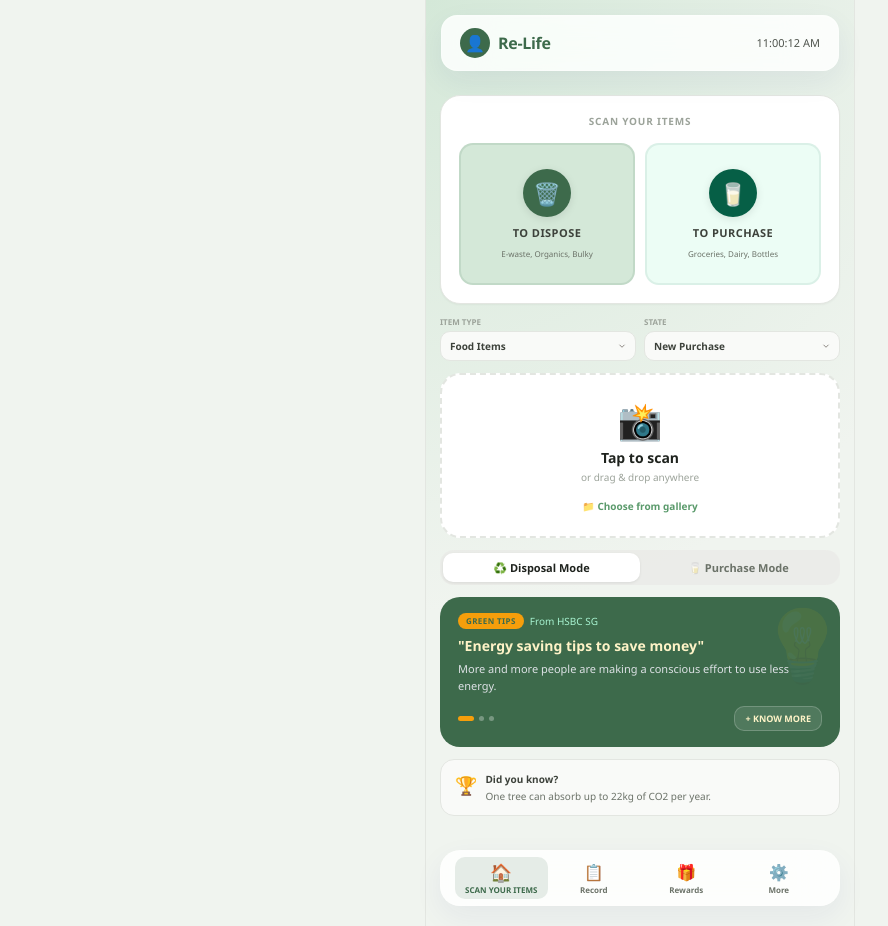
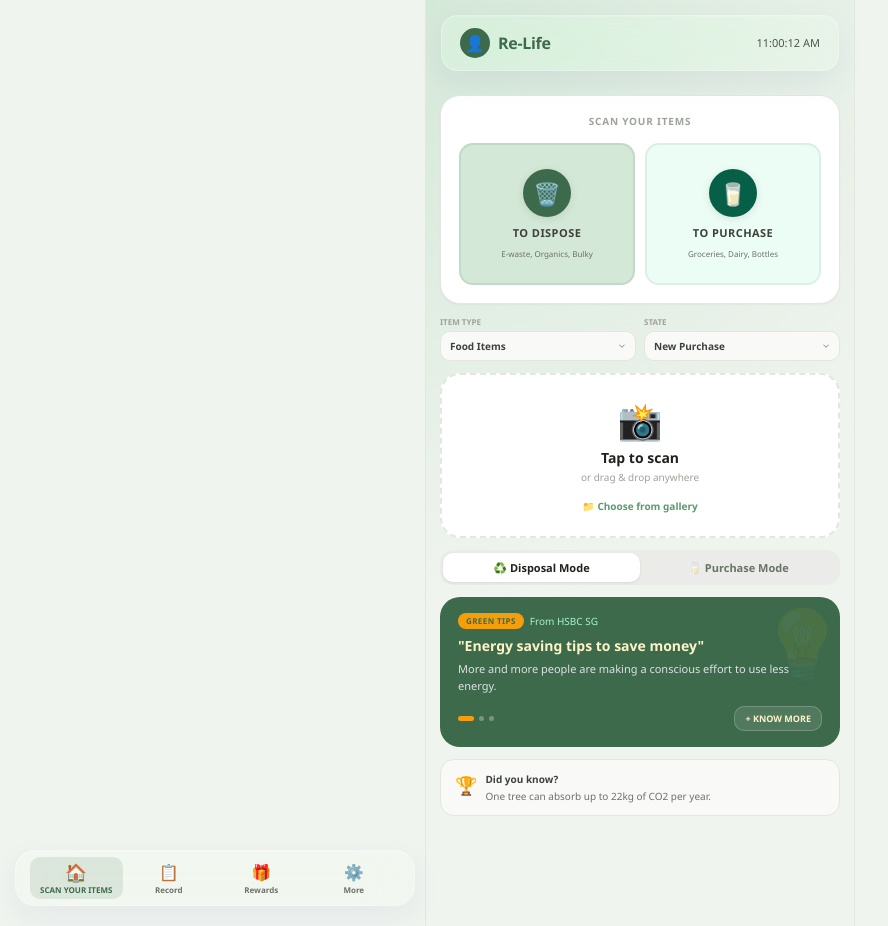
Before and after one commit to fawhfi/re-life, a FastAPI app: page / in a window 1280 px wide. Shown: the whole page, without its empty margins (0-888 px from the left). Run offline with FastAPI, Linux system fonts and the light colour scheme; some libraries are stand-ins or nearby versions.

Commit message:
fix: restore 0.2 glass opacity, simplify nav to fixed+left for drag compat

```diff
--- a/static/app.js
+++ b/static/app.js
@@ -259,15 +259,6 @@ function setupFluidDraggable(element) {
     let startX, startY;
     let translateX = 0;
     let translateY = 0;
-    const isNav = element.matches('nav.nav, .app-nav');
-
-    // For centered nav, offset the drag origin so translate3d preserves centering
-    function getDragTransform(x, y) {
-        if (isNav) {
-            return `translateX(-50%) translate3d(${x}px, ${y}px, 0)`;
-        }
-        return `translate3d(${x}px, ${y}px, 0)`;
-    }
 
     element.addEventListener('pointerdown', (e) => {
         if (e.target.closest('button') || e.target.closest('input') || e.target.closest('select') || e.target.id === 'hdr-avatar') {
@@ -303,7 +294,7 @@ function setupFluidDraggable(element) {
         translateX = Math.max(minX, Math.min(nextX, maxX));
         translateY = Math.max(minY, Math.min(nextY, maxY));
 
-        element.style.transform = getDragTransform(translateX, translateY);
+        element.style.transform = `translate3d(${translateX}px, ${translateY}px, 0)`;
     });
 
     const stopDrag = (e) => {
--- a/static/style.css
+++ b/static/style.css
@@ -101,7 +101,7 @@ body {
     align-items: center;
     justify-content: space-between;
     padding: 12px 18px;
-    background: rgba(255, 255, 255, 0.85) !important;
+    background: rgba(255, 255, 255, 0.2) !important;
     backdrop-filter: blur(25px) saturate(200%) !important;
     -webkit-backdrop-filter: blur(25px) saturate(200%) !important;
     border: 1px solid rgba(255, 255, 255, 0.25) !important;
@@ -1606,8 +1606,7 @@ nav.nav, .app-nav {
     position: fixed !important;
     bottom: max(20px, env(safe-area-inset-bottom, 20px)) !important;
     top: auto !important;
-    left: 50% !important;
-    transform: translateX(-50%) !important;
+    left: 15px !important;
     width: calc(100% - 30px) !important;
     max-width: 400px !important;
     height: auto !important;
@@ -1615,7 +1614,7 @@ nav.nav, .app-nav {
     justify-content: space-around !important;
     align-items: center !important;
     gap: 0 !important;
-    background: rgba(255, 255, 255, 0.85) !important;
+    background: rgba(255, 255, 255, 0.2) !important;
     backdrop-filter: blur(25px) saturate(200%) !important;
     -webkit-backdrop-filter: blur(25px) saturate(200%) !important;
     border: 1px solid rgba(255, 255, 255, 0.25) !important;
```
